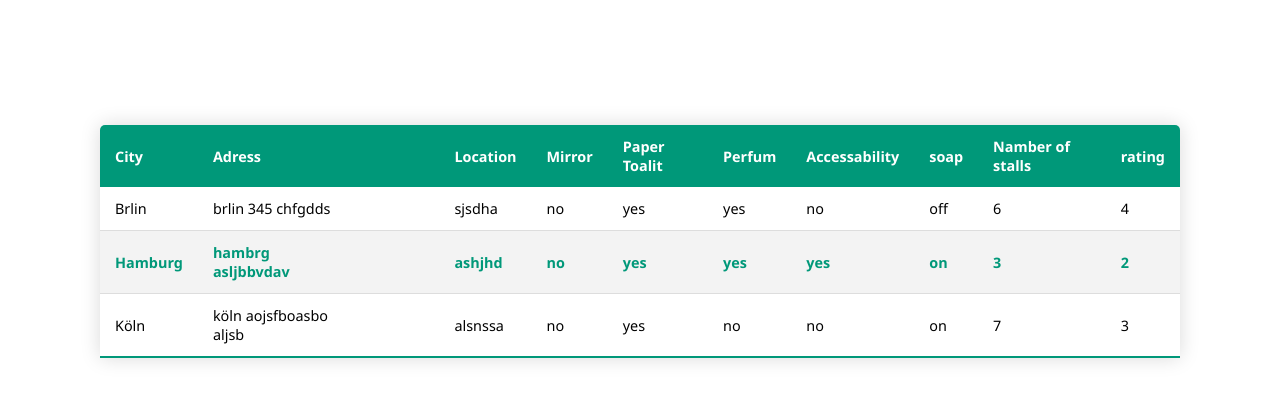
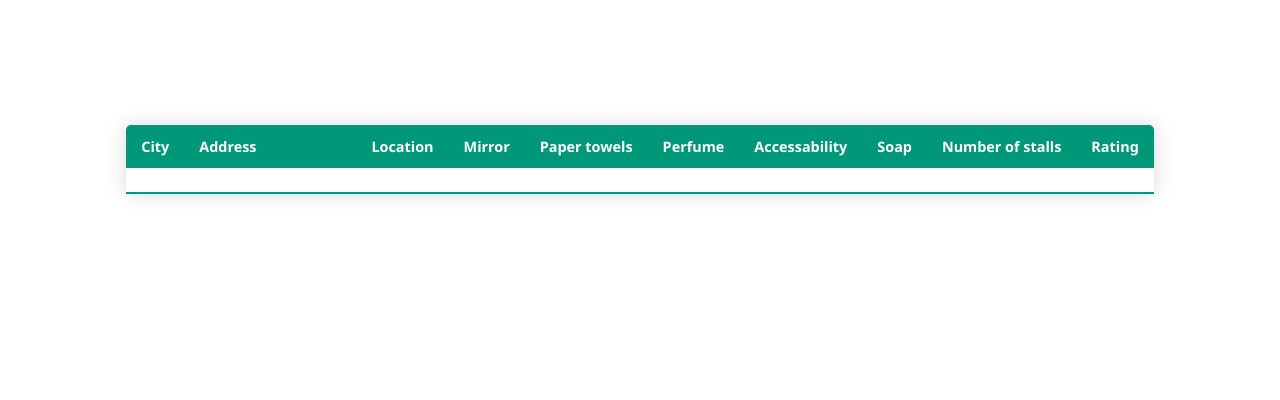
Before and after one commit to Nour-jin/Tolait-DCI, a plain HTML site: page table.html in a window 1280 px wide. Drawn offline with Linux system fonts and the light colour scheme.

Commit message:
new table

```diff
--- a/table.html
+++ b/table.html
@@ -8,61 +8,43 @@
 </head>
 <body>
     <table class="content-table" id="toilets-table">
+
             <thead>
                 <tr>
                     <th>City</th>
-            <th>Adress</th>
+                    <th>Address</th>
                     <th>Location</th>
                     <th>Mirror</th>
-            <th>Paper Toalit</th>
-            <th>Perfum</th>
+                    <th>Paper towels</th>
+                    <th>Perfume</th>
                     <th>Accessability</th>
-            <th>soap</th>
-            <th>Namber of stalls</th>
-            <th>rating</th>
+                    <th>Soap</th>
+                    <th>Number of stalls</th>
+                    <th>Rating</th>
                 </tr>
             </thead>
+
             <tbody>
                 <tr>
-            <td>Brlin</td>
-            <td>brlin 345 chfgdds</td>
-            <td>sjsdha</td>
-            <td>no</td>
-            <td>yes</td>
-            <td>yes</td>
-            <td>no</td>
-            <td>off</td>
-            <td>6</td>
-            <td>4</td>
-
-          </tr>
-          <tr class="active-row">
-            <td>Hamburg</td>
-            <td>hambrg asljbbvdav</td>
-            <td>ashjhd</td>
-            <td>no</td>
-            <td>yes</td>
-            <td>yes</td>
-            <td>yes</td>
-            <td>on</td>
-            <td>3</td>
-            <td>2</td>
-
-          </tr>
-          <tr>
-            <td>Köln</td>
-            <td>köln aojsfboasbo aljsb</td>
-            <td>alsnssa</td>
-            <td>no</td>
-            <td>yes</td>
-            <td>no</td>
-            <td>no</td>
-            <td>on</td>
-            <td>7</td>
-            <td>3</td>
+                    <td class="city"></td>
+                    <td class="address"></td>
+                    <td class="location"></td>
+                    <td class="feat-mirror"></td>
+                    <td class="feat-papertowels"></td>
+                    <td class="feat-perfume"></td>
+                    <td class="feat-access"></td>
+                    <td class="feat-soap"></td>
+                    <td class="stalls"></td>
+                    <td class="rating"></td>
 
                 </tr>
             </tbody>
+
+
+
         </table>
+
+    <script src="https://kloapp.herokuapp.com/javascripts/pure.min.js"></script>
+    <script src="https://kloapp.herokuapp.com/javascripts/render.js"></script>
 </body>
 </html>
```
Lines whose indentation alone changed are shown as unchanged.
